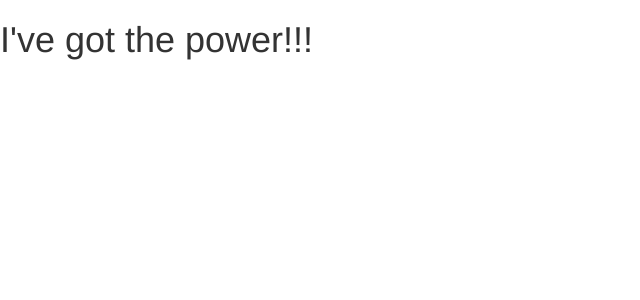
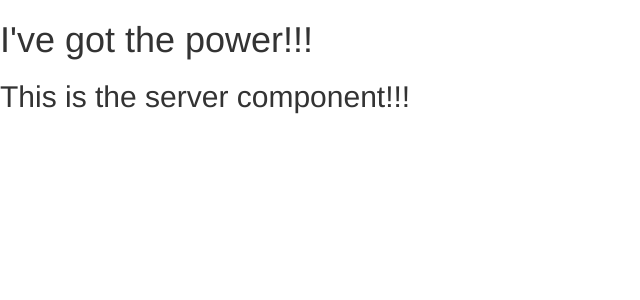
Before and after one commit to orjwan98/Angular8-2019, an Angular app in the folder angular-course/: page / in a window 1280 px wide. Shown: the top 300 px of the page, without its empty margins (0-640 px from the left). Built offline with nearby package versions, Linux system fonts and the light colour scheme.

Commit message:
import server component into app.html

```diff
--- a/angular-course/src/app/app.component.html
+++ b/angular-course/src/app/app.component.html
@@ -1 +1,2 @@
 <h1>I've got the power!!!</h1>
+<app-server></app-server>
```
